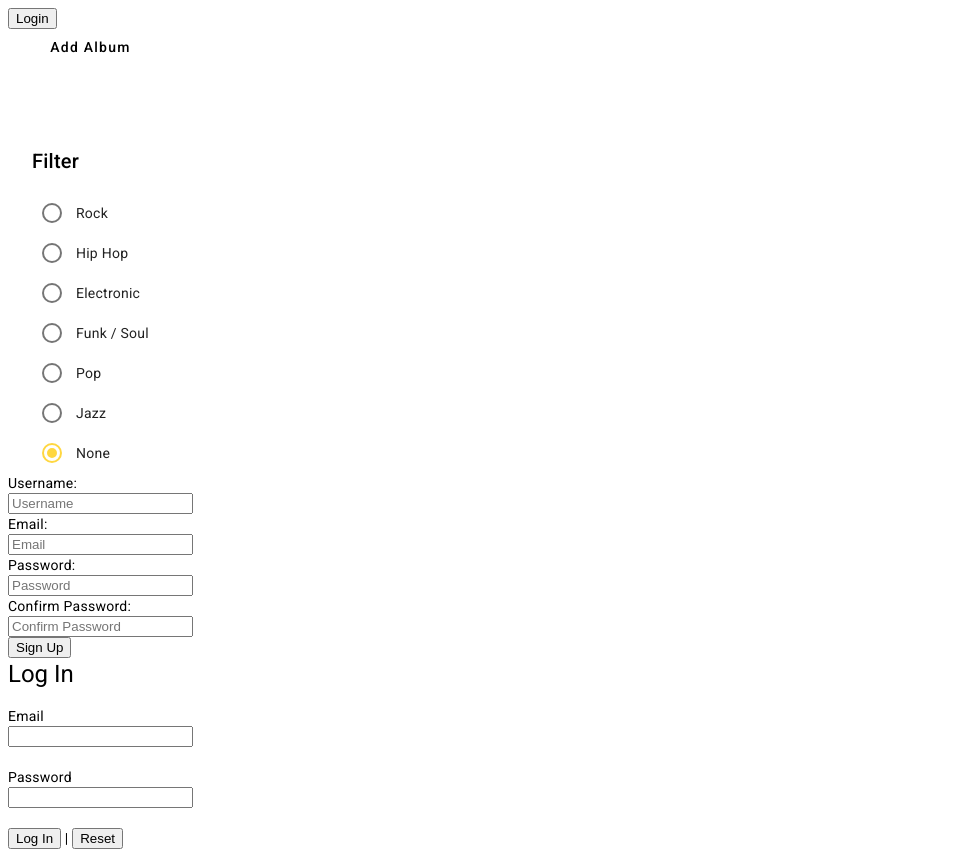
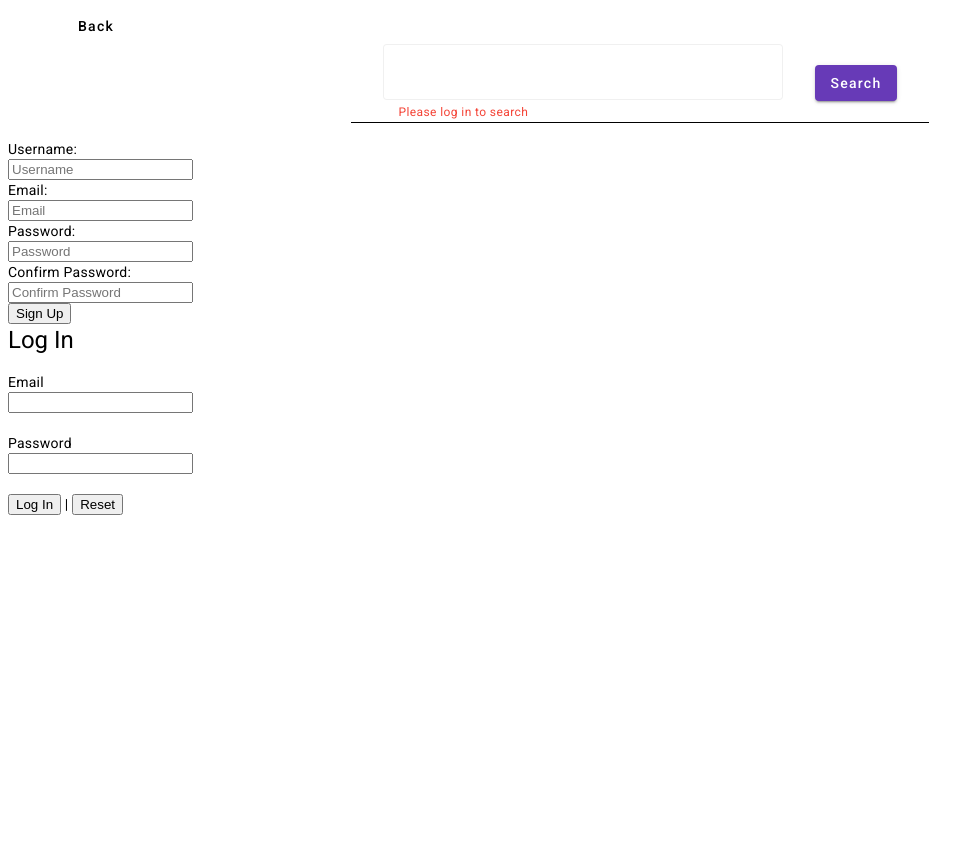
Before and after one commit to TechOneProjects/Multi-MediaApp, an Angular app in the folder Multi-MediaApp/: page / in a window 1280 px wide. Shown: the whole page, without its empty margins (0-953 px from the left). After the commit the page ends 800 px from the top, so only its background shows below. Built offline with nearby package versions, Linux system fonts and the light colour scheme; no server answers.

Commit message:
styling finished

```diff
--- a/Multi-MediaApp/package.json
+++ b/Multi-MediaApp/package.json
@@ -35,6 +35,7 @@
     "@angular/cli": "^17.3.0",
     "@angular/compiler-cli": "^17.3.0",
     "@types/jasmine": "~5.1.0",
+    "@types/jsonwebtoken": "^9.0.6",
     "@types/uuid": "^9.0.8",
     "jasmine-core": "~5.1.0",
     "karma": "~6.4.0",
--- a/Multi-MediaApp/src/app/album-search/album-search.component.ts
+++ b/Multi-MediaApp/src/app/album-search/album-search.component.ts
@@ -6,6 +6,7 @@ import {MatButtonModule} from '@angular/material/button';
 import {MatInputModule} from '@angular/material/input';
 import {MatFormFieldModule} from '@angular/material/form-field';
 import {MatProgressBarModule} from '@angular/material/progress-bar';
+import jwt, { JwtPayload } from 'jsonwebtoken'
 
 @Component({
   selector: 'app-album-search',
@@ -78,9 +79,8 @@ export class AlbumSearchComponent implements OnInit {
   }
 
   ngOnInit(): void {
-    //check login
-    if(localStorage.getItem("token") != null) {
-      this.isLoggedIn = true;
+    if(localStorage.getItem("token")) {
+        this.isLoggedIn = true;
     }
   }
 
--- a/Multi-MediaApp/src/app/app.config.ts
+++ b/Multi-MediaApp/src/app/app.config.ts
@@ -6,5 +6,5 @@ import { provideHttpClient, withFetch } from '@angular/common/http';
 import { provideAnimationsAsync } from '@angular/platform-browser/animations/async';
 
 export const appConfig: ApplicationConfig = {
-  providers: [provideRouter(routes), provideHttpClient(withFetch()), provideAnimationsAsync()]
+  providers: [provideRouter(routes), provideHttpClient(withFetch()), provideAnimationsAsync(), provideAnimationsAsync(), provideAnimationsAsync()]
 };
--- a/Multi-MediaApp/src/app/chases-music/chases-music.component.html
+++ b/Multi-MediaApp/src/app/chases-music/chases-music.component.html
@@ -1,7 +1,7 @@
-<button (click)="login()">Login</button>
+
 @if(selectedComp == "album") {
     <app-album-display [dbAlbumArr]="dbAlbumArr" (selectedCompEvent)="switchComp($event)"></app-album-display>
 }@else {
-    <button mat-button (click)="switchComp('album')">Back</button>
+    <button mat-button (click)="switchComp('album')" id="back-bttn">Back</button>
     <app-album-search (selectedCompEvent)="switchComp($event)" (addAlbumEvent)="addAlbum($event)"></app-album-search>
 }
--- a/Multi-MediaApp/src/app/chases-music/chases-music.component.sass
+++ b/Multi-MediaApp/src/app/chases-music/chases-music.component.sass
@@ -0,0 +1,2 @@
+#back-bttn
+    margin-left: 3.5rem
--- a/Multi-MediaApp/src/app/chases-music/chases-music.component.ts
+++ b/Multi-MediaApp/src/app/chases-music/chases-music.component.ts
@@ -1,5 +1,4 @@
 import { Component, OnInit, inject } from '@angular/core';
-import { ReactiveFormsModule, FormGroup, FormControl, FormBuilder, Validators} from '@angular/forms';
 import {  DBAlbum } from './album.interface';
 import { AlbumDisplayComponent } from '../album-display/album-display.component';
 import { AlbumSearchComponent } from '../album-search/album-search.component';
@@ -9,17 +8,16 @@ import {MatButtonModule} from '@angular/material/button';
 @Component({
   selector: 'app-chases-music',
   standalone: true,
-  imports: [ReactiveFormsModule, AlbumDisplayComponent,  AlbumSearchComponent, MatButtonModule],
+  imports: [ AlbumDisplayComponent,  AlbumSearchComponent, MatButtonModule],
   templateUrl: './chases-music.component.html',
   styleUrl: './chases-music.component.sass'
 })
 export class ChasesMusicComponent implements OnInit{
-  formBuilder = inject(FormBuilder);
 
-  elemetnsArr: string[] = [];
+
   dbAlbumArr : DBAlbum[] = [];
 
-  selectedComp: string = "album";
+  selectedComp: string = "search";
 
   switchComp(comp : string) {
     // this.fetchDiscogs();
@@ -49,21 +47,6 @@ export class ChasesMusicComponent implements OnInit{
     }
   }
 
-  async login(): Promise<void> {
-    try {
-      const response = await fetch("http://localhost:3000/auth/login", {
-        method: "POST",
-        headers: {
-          "content-Type" : "application/json"
-        },
-        body: JSON.stringify({email: "cforlini24@gamil.com", password: "password"})
-      });
-      const data = await response.json();
-      localStorage.setItem("token", data);
-    } catch(error) {
-      console.log(error)
-    }
-  }
 
   async ngOnInit(): Promise<void> {
     this.fetchDB();
```
Also changed, not shown: 1 other file (tests, documents, lock files or other folders).
